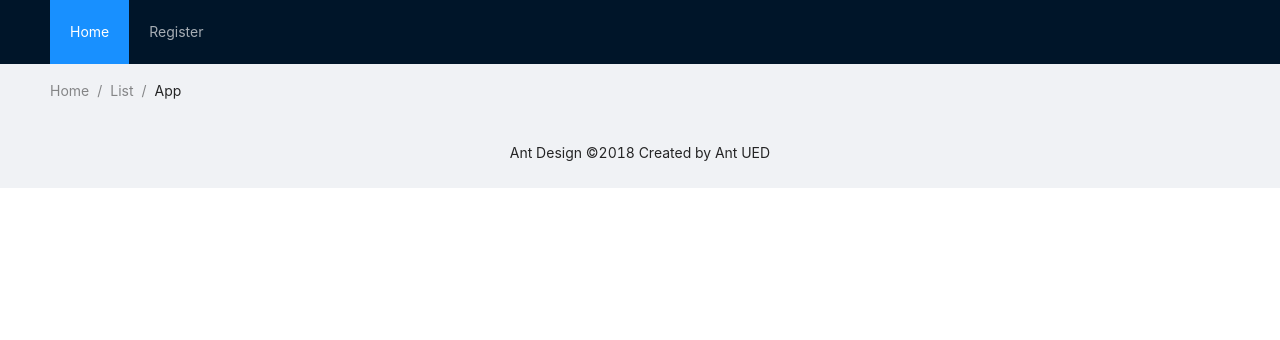
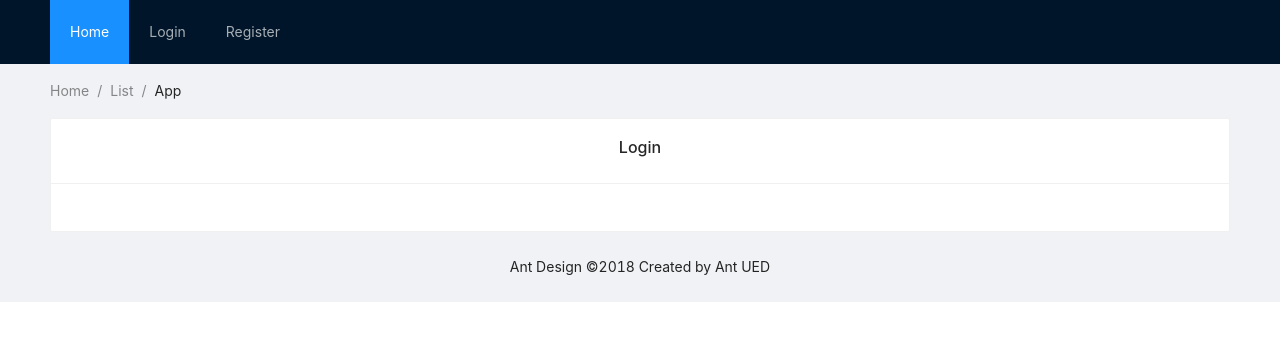
Before and after one commit to faiz687/We-Sell-Houses, a React (Create React App) app: page /Login in a window 1280 px wide. Shown: the top 340 px of the page. Built offline with nearby package versions, Linux system fonts and the light colour scheme.

Commit message:
Creating Login page

```diff
--- a/src/App.js
+++ b/src/App.js
@@ -4,6 +4,7 @@ import MainHeader from './Components/MainHeader.js';
 import BreadCrumbs from './Components/BreadCrumbs.js';
 import HouseDetail from './Components/HouseDetail.js';
 import RegisterPage from './Components/Register.js';
+import Login from './Components/Login.js';
 import Home from './Components/home';
 import { Layout } from 'antd';
 const {Content, Footer } = Layout;
@@ -20,6 +21,7 @@ function App() {
           <Route path="/" exact children={Home}/>
           <Route path="/HouseDetail/:id" children={HouseDetail}/>
           <Route path="/Register" children={RegisterPage}/>
+          <Route path="/Login" children={Login}/>
         </Switch>
        </Content>
        <Footer style={{ textAlign: 'center' }}>Ant Design ©2018 Created by Ant UED</Footer>
--- /dev/null
+++ b/src/Components/Login.js
@@ -0,0 +1,20 @@
+import React from 'react';
+import { Card } from 'antd';
+
+
+function Login( { match } )  {
+
+  return (
+    <Card title="Login">
+
+
+
+
+
+
+
+    </Card>
+  );
+}
+
+export default Login;
--- a/src/Components/MainHeader.js
+++ b/src/Components/MainHeader.js
@@ -10,7 +10,8 @@ function MainHeader(props) {
    <div className="logo" />
       <Menu theme="dark" mode="horizontal" defaultSelectedKeys={['1']}>
       <Menu.Item key="1" ><Link to="/">Home</Link></Menu.Item>
-      <Menu.Item key="2" ><Link to="/Register">Register</Link></Menu.Item>
+      <Menu.Item key="2" ><Link to="/Login">Login</Link></Menu.Item>
+      <Menu.Item key="3" ><Link to="/Register">Register</Link></Menu.Item>
    </Menu>
 </Header>
 </>
--- a/src/Components/Register.js
+++ b/src/Components/Register.js
@@ -16,7 +16,6 @@ const tailLayout = { wrapperCol: { offset: 4, span: 15 }, };
     const { Signupcode, ...data } = values;
     fetch('https://general-mexico-8000.codio-box.uk/api/v1/users', {
         method: "POST",
-        mode:"no-cors",
         body: JSON.stringify(data),
         headers: {
              "Content-Type": "application/json",
```
Also changed, not shown: src/Components/HouseDetail.js (+0 -15 lines).
